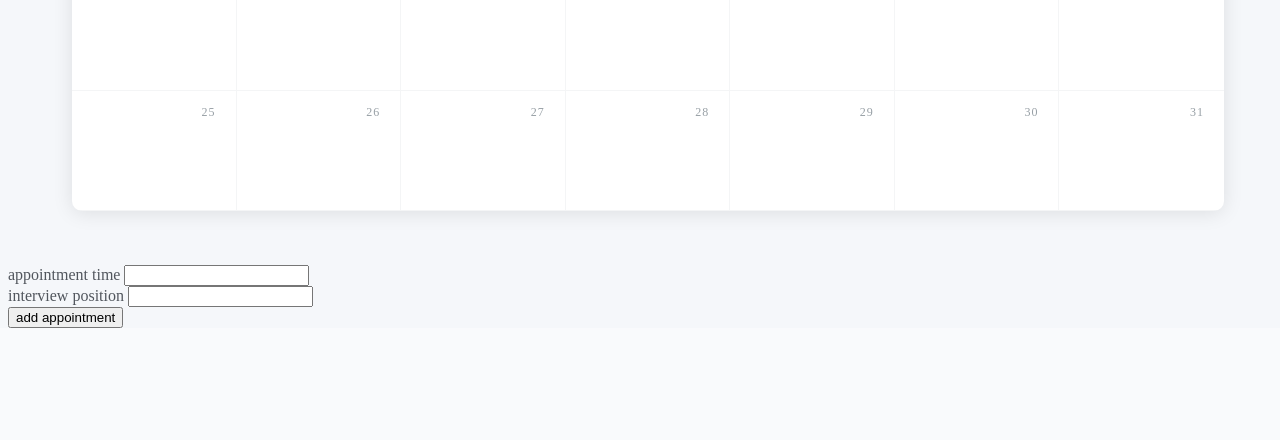
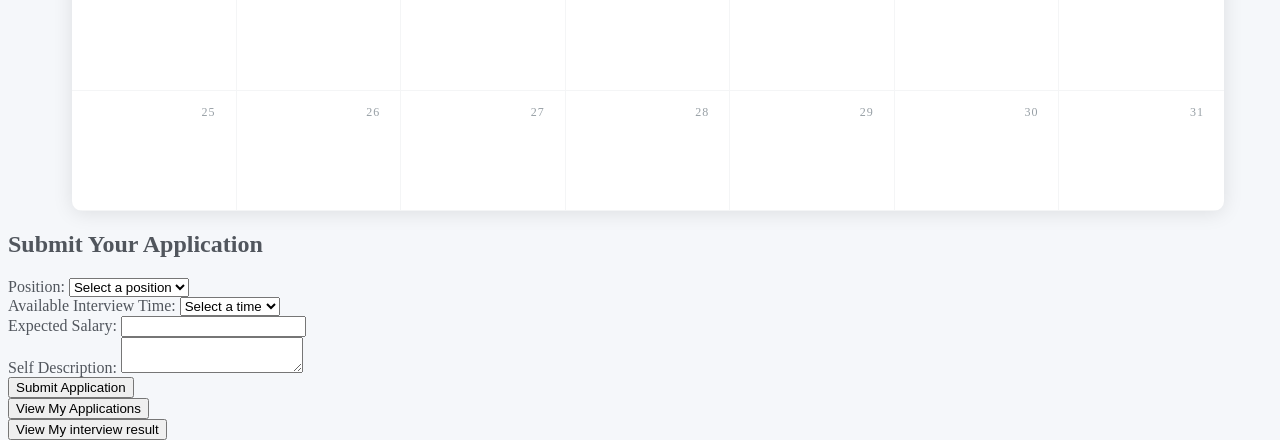
Before and after one commit to lzhhe/COMP3017J_Online-Interview-System, a Python web app: template App/templates/home.html in a window 1280 px wide. Shown: the part 629-1069 px from the top of the page. Before the commit the page ends 957 px from the top, so only its background shows below. Run offline with Jinja, Linux system fonts and the light colour scheme; the template is opened without the code that fills it, so the values that code supplies are empty.

Commit message:
candidate part function

```diff
--- a/App/templates/home.html
+++ b/App/templates/home.html
@@ -4,9 +4,74 @@
 <head>
     <meta charset="UTF-8">
     <title>home</title>
-    <link rel="stylesheet" href="../static/home.css" />
+    <link rel="stylesheet" href="../static/home.css"/>
+    <script src="https://code.jquery.com/jquery-3.6.0.min.js"></script>
     <script>
-        document.addEventListener("DOMContentLoaded", function() {
+        $(document).ready(function () {
+            // Fetch positions and available times when the document is ready
+            fetchPositions();
+            fetchAvailableTimes();
+
+            // Function to fetch positions from the server
+            function fetchPositions() {
+                $.ajax({
+                    url: '/get-positions', // URL to your backend endpoint that returns positions
+                    type: 'GET',
+                    success: function (positions) {
+                        positions.forEach(function (position) {
+                            $('#positionSelect').append(`<option value="${position.PID}">${position.positionName}</option>`);
+                        });
+                    },
+                    error: function (error) {
+                        console.log('Error fetching positions:', error);
+                    }
+                });
+            }
+
+            // Function to fetch available times from the server
+            function fetchAvailableTimes() {
+                $.ajax({
+                    url: '/get-available-times', // URL to your backend endpoint that returns available times
+                    type: 'GET',
+                    success: function (times) {
+                        times.forEach(function (time) {
+                            $('#timeSelect').append(`<option value="${time.MID}">${time.startTime} - ${time.endTime}</option>`);
+                        });
+                    },
+                    error: function (error) {
+                        console.log('Error fetching times:', error);
+                    }
+                });
+            }
+
+            // Handle form submission
+            $('#applicationForm').on('submit', function (e) {
+                e.preventDefault(); // Prevents the default form submission
+
+                var applicationData = {
+                    position: $('#positionSelect').val(),
+                    time: $('#timeSelect').val(),
+                    salary: $('#expectedSalary').val(),
+                    introduction: $('#selfDescription').val()
+                };
+
+                console.log('Submitting application:', applicationData); // Debugging log
+
+                $.ajax({
+                    url: '/submit-application',
+                    type: 'POST',
+                    contentType: 'application/json',
+                    data: JSON.stringify(applicationData),
+                    success: function (response) {
+                        alert('Application submitted successfully');
+                    },
+                    error: function (response) {
+                        alert('Error submitting application');
+                    }
+                });
+            });
+
+            // Calendar functionality
             let currentDate = new Date();
             const monthNames = ["January", "February", "March", "April", "May", "June", "July", "August", "September", "October", "November", "December"];
 
@@ -30,24 +95,96 @@
                 document.querySelector(".calendar").innerHTML = daysStr;
             }
 
-            document.querySelector("#prevMonth").addEventListener("click", function() {
+            document.querySelector("#prevMonth").addEventListener("click", function () {
                 currentDate.setMonth(currentDate.getMonth() - 1);
                 updateCalendar();
             });
 
-            document.querySelector("#nextMonth").addEventListener("click", function() {
+            document.querySelector("#nextMonth").addEventListener("click", function () {
                 currentDate.setMonth(currentDate.getMonth() + 1);
                 updateCalendar();
             });
 
             updateCalendar();
+
+
+            function fetchApplications() {
+                $.ajax({
+                    url: '/view-applications',
+                    type: 'GET',
+                    success: function (applications) {
+                        let tableHtml = '<table>';
+                        tableHtml += '<tr><th>Position Name</th><th>Time Period</th><th>Status</th></tr>'; // Table headers
+
+                        applications.forEach(function (app) {
+                            // Formatting status
+                            let statusText = app.status === 0 ? 'Reject' : 'Accept';
+
+                            tableHtml +=
+                                `<tr>
+                                    <td>${app.position}</td>
+                                    <td>${app.meeting_room.start_time} - ${app.meeting_room.end_time}</td>
+                                    <td>${statusText}</td>
+                                </tr>`;
                         });
 
+                        tableHtml += '</table>';
+                        $('#applicationsList').html(tableHtml);
+                    },
+                    error: function (error) {
+                        console.log('Error fetching applications:', error);
+                        $('#applicationsList').html('Error fetching applications.');
+                    }
+                });
+            }
+
+            // Event listener for the 'View My Applications' button
+            $('#viewApplicationsButton').click(function () {
+                fetchApplications();
+            });
+
+            function fetchInterviewResults() {
+                $.ajax({
+                    url: '/view-interview-results',
+                    type: 'GET',
+                    success: function (results) {
+                        let tableHtml = '<table>';
+                        tableHtml += '<tr><th>Position Name</th><th>Time Period</th><th>Status</th></tr>'; // Table headers
+
+                        results.forEach(function (result) {
+                            tableHtml +=
+                                `<tr>
+                                <td>${result.positionName}</td>
+                                <td>${result.timePeriod}</td>
+                                <td>${result.status}</td>
+                            </tr>`;
+                        });
+
+                        tableHtml += '</table>';
+                        $('#interviewResultsList').html(tableHtml);
+                    },
+                    error: function (error) {
+                        console.log('Error fetching interview results:', error);
+                        $('#interviewResultsList').html('Error fetching interview results.');
+                    }
+                });
+            }
+
+            // Event listener for button click
+            $('#viewInterviewResultsButton').click(function () {
+                fetchInterviewResults();
+            });
+
+
+        });
     </script>
 </head>
 
 <body>
+
+
 <h1>Check out your interviews!</h1>
+
 <div class="calendar-container">
     <div class="calendar-header">
         <button id="prevMonth">←</button>
@@ -81,54 +218,46 @@
 
 
 </div>
-    <br>
-    <br>
+
+<div class="application-form">
+    <h2>Submit Your Application</h2>
+    <form id="applicationForm">
+        <label for="positionSelect">Position:</label>
+        <select id="positionSelect" required>
+            <option value="">Select a position</option>
+            <!-- Positions will be filled by AJAX -->
+        </select>
         <br>
 
- <!-- 表单用于添加预约时间和面试岗位 -->
-    <form id="appointment-form">
-        <label for="appointment-time">appointment time</label>
-        <input type="text" id="appointment-time" required>
+        <label for="timeSelect">Available Interview Time:</label>
+        <select id="timeSelect" required>
+            <option value="">Select a time</option>
+
+        </select>
         <br>
-        <label for="interview-position">interview position</label>
-        <input type="text" id="interview-position" required>
+
+        <label for="expectedSalary">Expected Salary:</label>
+        <input type="number" id="expectedSalary" required>
         <br>
-        <button type="button" onclick="addAppointment()">add appointment</button>
+
+        <label for="selfDescription">Self Description:</label>
+        <textarea id="selfDescription" required></textarea>
+        <br>
+
+        <button type="submit">Submit Application</button>
     </form>
+</div>
 
-    <!-- 列表用于显示预约信息 -->
-    <ul id="appointment-list"></ul>
+<div class="view-applications">
+    <button id="viewApplicationsButton">View My Applications</button>
+    <div id="applicationsList"></div>
+</div>
 
-    <script>
-        function addAppointment() {
-            // 获取输入的时间和岗位
-            var appointmentTime = document.getElementById("appointment-time").value;
-            var interviewPosition = document.getElementById("interview-position").value;
+<div class="view-interview-results">
+    <button id="viewInterviewResultsButton">View My interview result</button>
+    <div id="interviewResultsList"></div>
+</div>
 
-            if (appointmentTime && interviewPosition) {
-                // 创建列表项并添加到列表中
-                var listItem = document.createElement("li");
-                listItem.textContent = appointmentTime + " - " + interviewPosition;
-
-                // 创建删除按钮
-                var deleteButton = document.createElement("button");
-                deleteButton.textContent = "delete";
-                deleteButton.onclick = function () {
-                    listItem.remove();
-                };
-
-                // 将删除按钮添加到列表项
-                listItem.appendChild(deleteButton);
-
-                // 将列表项添加到预约列表
-                document.getElementById("appointment-list").appendChild(listItem);
-
-                // 清空输入字段
-                document.getElementById("appointment-time").value = "";
-                document.getElementById("interview-position").value = "";
-            }
-        }
-    </script>
 
 </body>
 
```
Also changed, not shown: App/models.py (+21 -15 lines), App/views.py (+101 -8 lines), App/forms.py (line endings or trailing spaces). Lines whose indentation alone changed are shown as unchanged.
